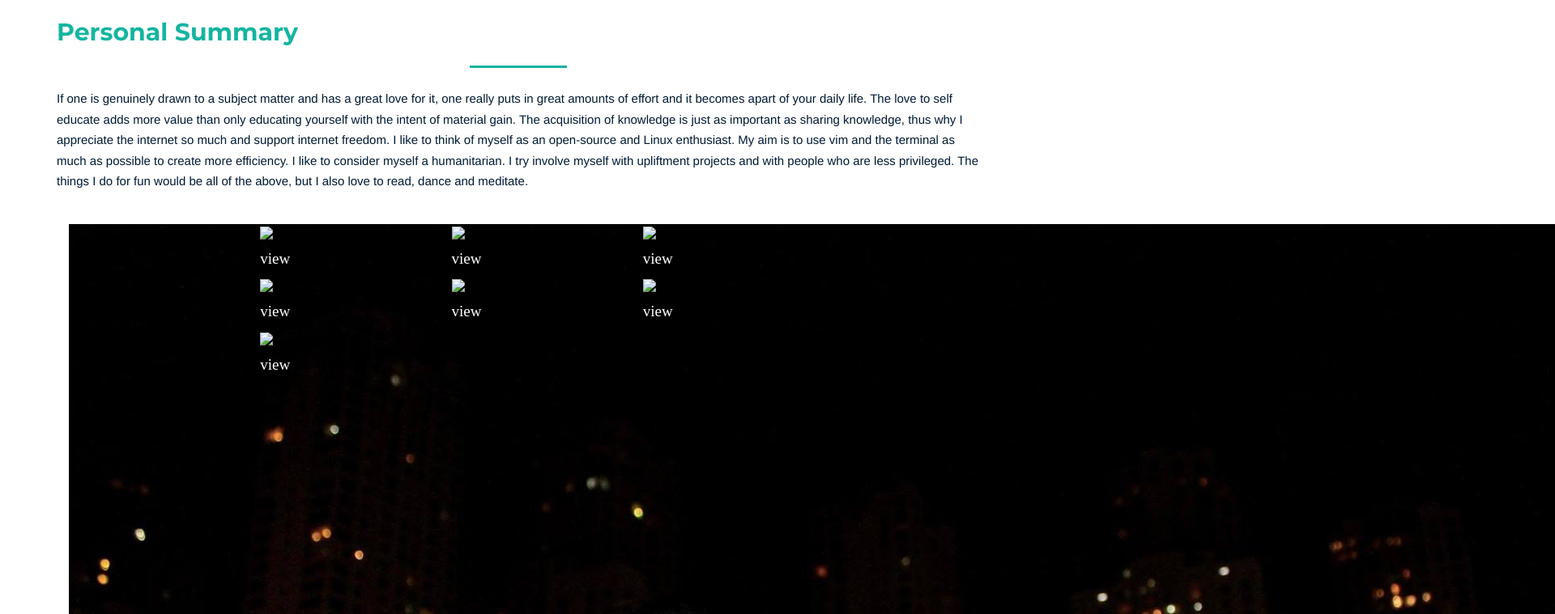
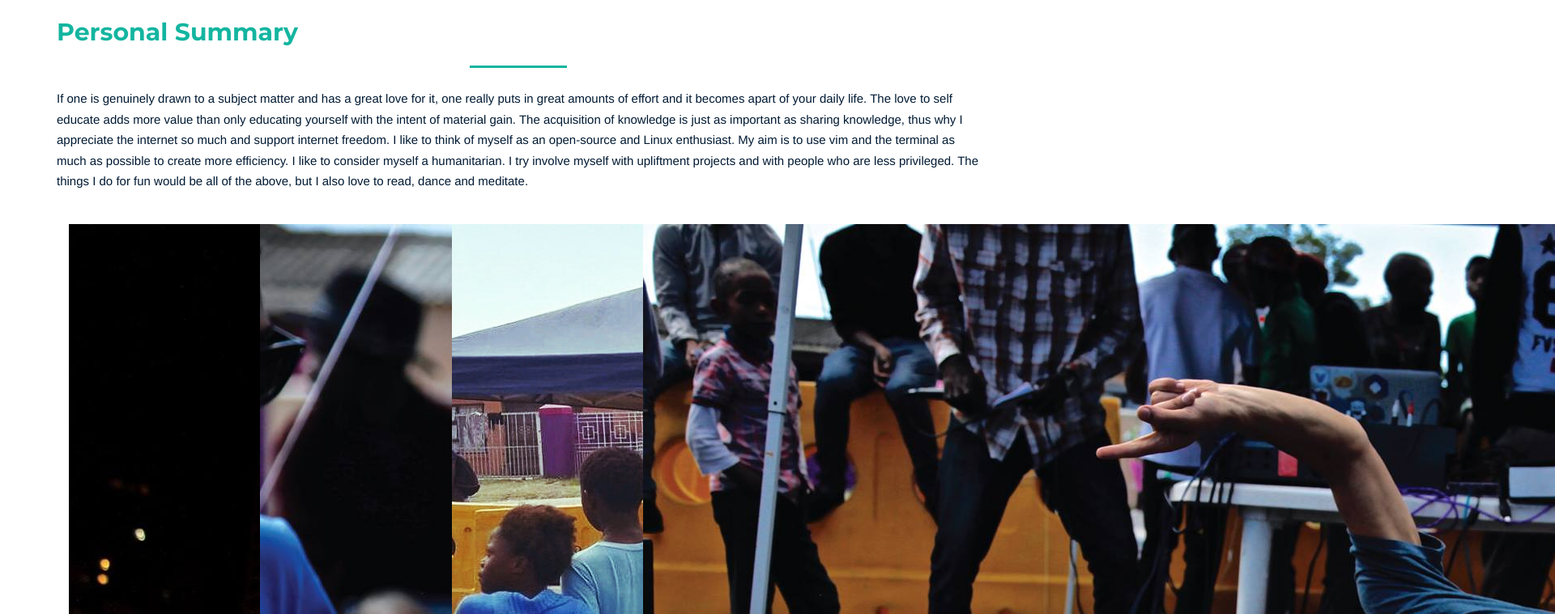
Before and after one commit to Infinitetutts/cv, a plain HTML site: page index.html in a window 1280 px wide. Shown: the part 917-1676 px from the top of the page at 81% size, 1920 px wide, since content can reach past the window. Drawn offline with nearby package versions, Linux system fonts and the light colour scheme.

Commit message:
Fixed images

```diff
--- a/css/styles.css
+++ b/css/styles.css
@@ -81,10 +81,10 @@ pro-li {
 		font-size: 20px;
 }
 
-.background-img{
-    background-image: url(/assets/bg2.png);
-    background-position: center;
-}
+/*.background-img{*/
+    /*background-image: url(/img/bg2.png);*/
+    /*background-position: center;*/
+/*}*/
 
 .text-list {
     font-size: 15px;
--- a/index.html
+++ b/index.html
@@ -78,77 +78,77 @@ The things I do for fun would be all of the above, but I also love to read, danc
                             <img src="img/ryan1.jpg" class="card-img img-fluid">
                             <div class="card-img-overlay">
                                 <h4 class="card-title text-xs-center">
-                                    <a class="text-light" href="#galleryModal" data-toggle="modal" data-src="assets/ryan1.jpg">view</a>
+                                    <a class="text-light" href="#galleryModal" data-toggle="modal" data-src="img/ryan1.jpg">view</a>
                                 </h4>
                             </div>
                         </div>
                     </div>
                     <div class="col-xl-3 col-lg-3 col-md-4 col-sm-6 text-xs-center">
                         <div class="card">
-                            <img src="assets/ryandance1.jpg" class="img-fluid">
+                            <img src="img/ryandance1.jpg" class="img-fluid">
                             <div class="card-img-overlay">
                                 <h4 class="card-title text-xs-center">
-                                    <a class="text-light" href="#galleryModal" data-toggle="modal" data-src="assets/ryandance1.jpg">view</a>
+                                    <a class="text-light" href="#galleryModal" data-toggle="modal" data-src="img/ryandance1.jpg">view</a>
                                 </h4>
                             </div>
                         </div>
                     </div>
                     <div class="col-xl-3 col-lg-3 col-md-4 col-sm-6 text-xs-center">
                         <div class="card">
-                            <img src="assets/ryanfood6.jpg" class="img-fluid">
+                            <img src="img/ryanfood6.jpg" class="img-fluid">
                             <div class="card-img-overlay">
                                 <h4 class="card-title text-xs-center">
-                                    <a class="text-light" href="#galleryModal" data-toggle="modal" data-src="assets/ryanfood6.jpg">view</a>
+                                    <a class="text-light" href="#galleryModal" data-toggle="modal" data-src="img/ryanfood6.jpg">view</a>
                                 </h4>
                             </div>
                         </div>
                     </div>
                     <div class="col-xl-3 col-lg-3 col-md-4 col-sm-6 text-xs-center">
                         <div class="card">
-                            <img src="assets/ryandance3.jpg" class="img-fluid">
+                            <img src="img/ryandance3.jpg" class="img-fluid">
                             <div class="card-img-overlay">
                                 <h4 class="card-title text-xs-center">
-                                    <a class="text-light" href="#galleryModal" data-toggle="modal" data-src="assets/ryandance3.jpg">view</a>
+                                    <a class="text-light" href="#galleryModal" data-toggle="modal" data-src="img/ryandance3.jpg">view</a>
                                 </h4>
                             </div>
                         </div>
                     </div>
                     <div class="col-xl-3 offset-xl-0 col-lg-3 offset-lg-0 col-md-4 offset-md-4 col-sm-6 text-xs-center">
                         <div class="card m-x-auto">
-                            <img src="assets/ryanfood8.jpg" class="img-fluid">
+                            <img src="img/ryanfood8.jpg" class="img-fluid">
                             <div class="card-img-overlay">
                                 <h4 class="card-title text-xs-center">
-                                    <a class="text-light" href="#galleryModal" data-toggle="modal" data-src="assets/ryanfood8.jpg">view</a>
+                                    <a class="text-light" href="#galleryModal" data-toggle="modal" data-src="img/ryanfood8.jpg">view</a>
                                 </h4>
                             </div>
                         </div>
                     </div>
                     <div class="col-xl-3 offset-xl-0 col-lg-3 offset-lg-0 col-md-4 offset-md-4 col-sm-6 text-xs-center">
                         <div class="card m-x-auto">
-                            <img src="assets/ryan2.jpg" class="img-fluid">
+                            <img src="img/ryan2.jpg" class="img-fluid">
                             <div class="card-img-overlay">
                                 <h4 class="card-title text-xs-center">
-                                    <a class="text-light" href="#galleryModal" data-toggle="modal" data-src="assets/ryan2.jpg">view</a>
+                                    <a class="text-light" href="#galleryModal" data-toggle="modal" data-src="img/ryan2.jpg">view</a>
                                 </h4>
                             </div>
                         </div>
                     </div>
                     <div class="col-xl-5 offset-xl-0 col-lg-3 offset-lg-0 col-md-4 offset-md-4 col-sm-6 text-xs-center">
                         <div class="card m-x-auto">
-                            <img src="assets/ryandance4.jpg" class="img-fluid">
+                            <img src="img/ryandance4.jpg" class="img-fluid">
                             <div class="card-img-overlay">
                                 <h4 class="card-title text-xs-center">
-                                    <a class="text-light" href="#galleryModal" data-toggle="modal" data-src="assets/ryandance4.jpg">view</a>
+                                    <a class="text-light" href="#galleryModal" data-toggle="modal" data-src="img/ryandance4.jpg">view</a>
                                 </h4>
                             </div>
                         </div>
                     </div>
                     <div class="col-xl-4 offset-xl-0 col-lg-3 offset-lg-0 col-md-4 offset-md-4 col-sm-6 text-xs-center">
                         <div class="card m-x-auto">
-                            <img src="assets/ryandance2.jpg" class="img-fluid">
+                            <img src="img/ryandance2.jpg" class="img-fluid">
                             <div class="card-img-overlay">
                                 <h4 class="card-title text-xs-center">
-                                    <a class="text-light" href="#galleryModal" data-toggle="modal" data-src="assets/ryandance2.jpg">view</a>
+                                    <a class="text-light" href="#galleryModal" data-toggle="modal" data-src="img/ryandance2.jpg">view</a>
                                 </h4>
                             </div>
                         </div>
@@ -292,7 +292,7 @@ The things I do for fun would be all of the above, but I also love to read, danc
 			</div>
 			<div class="list-group-item ">
                 <p></p>
-				<a class="list-group-item-heading card-title" href="/assets/RHCSA-RyanSteenkamp.pdf" target="ext"><strong>Red Hat Certified System Administrator</strong></a>
+				<a class="list-group-item-heading card-title" href="/img/RHCSA-RyanSteenkamp.pdf" target="ext"><strong>Red Hat Certified System Administrator</strong></a>
                 <p></p>
 				<li class="text-list pro-li">Learning Institute: TorqueIT</li>
 				<li class="text-list pro-li"> Attendance: 2015-09-02</li>
```
